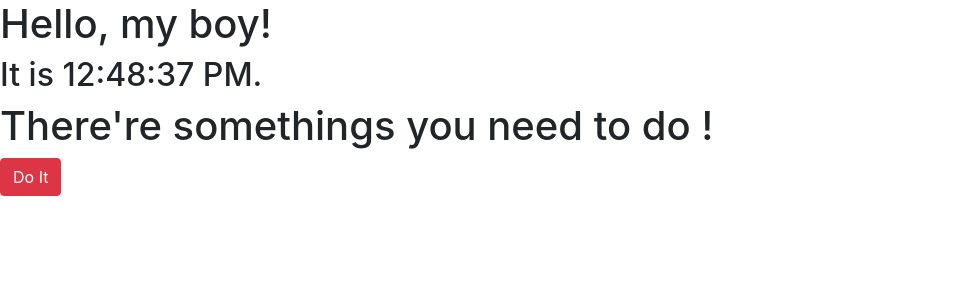
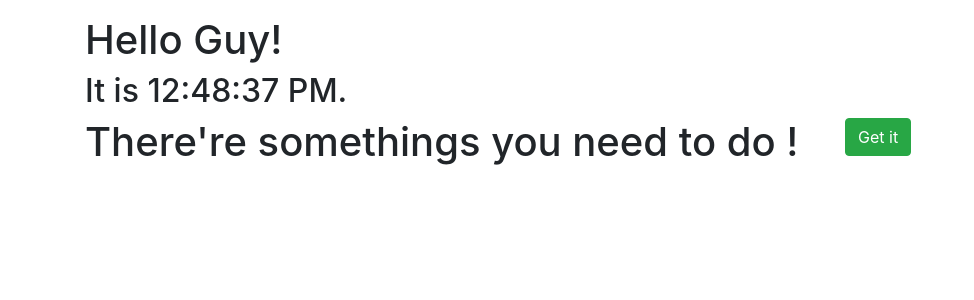
Before and after one commit to buithanhnhan76/to-do-app, a React (Create React App) app: page / in a window 1280 px wide. Shown: the top 300 px of the page, without its empty margins (0-974 px from the left). Built offline with nearby package versions, Linux system fonts and the light colour scheme.

Commit message:
complete

```diff
--- a/public/index.html
+++ b/public/index.html
@@ -24,7 +24,17 @@
       work correctly both with client-side routing and a non-root public URL.
       Learn how to configure a non-root public URL by running `npm run build`.
     -->
-    <title>React App</title>
+    <title>To-do list App</title>
+    <!-- bootstrap -->
+    <link rel="stylesheet" href="https://maxcdn.bootstrapcdn.com/bootstrap/4.0.0/css/bootstrap.min.css" integrity="sha384-Gn5384xqQ1aoWXA+058RXPxPg6fy4IWvTNh0E263XmFcJlSAwiGgFAW/dAiS6JXm" crossorigin="anonymous">
+    <script src="https://code.jquery.com/jquery-3.2.1.slim.min.js" integrity="sha384-KJ3o2DKtIkvYIK3UENzmM7KCkRr/rE9/Qpg6aAZGJwFDMVNA/GpGFF93hXpG5KkN" crossorigin="anonymous"></script>
+    <script src="https://cdnjs.cloudflare.com/ajax/libs/popper.js/1.12.9/umd/popper.min.js" integrity="sha384-ApNbgh9B+Y1QKtv3Rn7W3mgPxhU9K/ScQsAP7hUibX39j7fakFPskvXusvfa0b4Q" crossorigin="anonymous"></script>
+    <script src="https://maxcdn.bootstrapcdn.com/bootstrap/4.0.0/js/bootstrap.min.js" integrity="sha384-JZR6Spejh4U02d8jOt6vLEHfe/JQGiRRSQQxSfFWpi1MquVdAyjUar5+76PVCmYl" crossorigin="anonymous"></script>
+    <!-- fontawesome -->
+    <script src="https://kit.fontawesome.com/c9801e10cc.js" crossorigin="anonymous"></script>
+    <!-- font -->
+    <link rel="preconnect" href="https://fonts.gstatic.com">
+    <link href="https://fonts.googleapis.com/css2?family=Roboto:wght@100&display=swap" rel="stylesheet">
   </head>
   <body>
     <noscript>You need to enable JavaScript to run this app.</noscript>
--- a/src/App.js
+++ b/src/App.js
@@ -6,26 +6,36 @@ import Button from './Components/Button';
 
 class App extends Component {
   state = {
-    learn: [
-    " Reactjs: Lists and Keys",
-    " Html: need improved",
-    " Css: need improve",
-    " javascript: need improve"
+    // your tasks
+    tasks: [
+    " Reactjs: Axios",
+    " Improve: Html, Css, JavaScript, Bootstrap4"
     ],
-    willPower:false,
+    // willPower: you will do it ?, default is false
+    willPower: false,
   };
 
+  // when click, set willPower != willPower
   handleClick(){
     this.setState({willPower: !this.state.willPower});
   }
 
   render () {
-    let {learn,willPower} = this.state;
+    // pick tasks and willPower from state
+    const {tasks,willPower} = this.state;
     return (
-    <div>
+    <div className="container mt-3">
         <Clock />
-        <Note tasks = {learn} doIt={willPower}/>
-        <Button doIt={willPower} onClickChange={() => this.handleClick()}/>
+        <div className="row">
+          <div className="col-8">
+            <Note tasks = {tasks} willPower={willPower}/>
+          </div>
+          <div className="col-4">
+            <Button willPower={willPower} onClick={() => this.handleClick()}/>
+          </div>
+        </div>
+
+
     </div>
   );
   }
--- a/src/Components/Button.jsx
+++ b/src/Components/Button.jsx
@@ -1,20 +1,16 @@
 import React, { Component } from 'react';
 
 class Button extends Component {
-
-    getClass(doIt){
-        if(doIt)
-            return "btn btn-success";
-        return "btn btn-danger";
-    };
-
-
     render() {
-        let {doIt} = this.props;
+        // pick willPower from app.js
+        const {willPower} = this.props;
         return (
-
-            <button onClick={this.props.onClickChange} className={this.getClass(doIt)}
-            type="button">{ doIt === false ? "Do It" : " GIVE 100 % "}</button>
+            // btn class = success when not click and in danger if user want to finish
+            <button onClick={this.props.onClick} className={(willPower)?"btn btn-danger":"btn btn-success"}
+            >
+            {/* label is Get It when user not click and Finish after user click */}
+            { willPower ? "Finish" : "Get it"}
+            </button>
          );
     }
 }
--- a/src/Components/Clock.jsx
+++ b/src/Components/Clock.jsx
@@ -5,17 +5,16 @@ import React, { Component } from 'react';
 class Clock extends Component{
     constructor(props){
       super(props);
+      // initial date with Date type js (Wed Jul 21 2021 16:34:45 GMT+0700 (Indochina Time))
       this.state = {date: new Date()};
     };
 
     componentDidMount(){
-      this.timerID = setInterval(() => this.tick(),1000);
+      // call tick every 1000 miliseconds
+      setInterval(() => this.tick(),1000);
     };
 
-    componentWillUnmount(){
-      clearInterval(this.timerID);
-    };
-
+    // set date with a new date
     tick(){
       this.setState({date: new Date()});
     };
@@ -23,7 +22,8 @@ class Clock extends Component{
     render(){
       return (
         <div>
-          <h1>Hello, my boy!</h1>
+          <h1>Hello Guy!</h1>
+          {/* toLocaleTimeString returns time like 04:03:01 pm */}
           <h2>It is {this.state.date.toLocaleTimeString()}. </h2>
         </div>
       )
--- a/src/Components/Note.jsx
+++ b/src/Components/Note.jsx
@@ -2,9 +2,9 @@ import React, { Component } from 'react';
 
 class Note extends Component {
     render() {
-        let {doIt} = this.props;
+        const {willPower} = this.props;
         return (
-            (doIt) ?
+            (willPower)?
             <div>
                 <h1>This Is Your Tasks Today !</h1>
                 <ul>
@@ -12,8 +12,10 @@ class Note extends Component {
                     <li key={task}>{task}</li>
                     )}
                 </ul>
-            </div>  :
+            </div>
+            :
             <div>
+                    {/* if willPower is false, then this h1 is printed */}
                     <h1>There're somethings you need to do !</h1>
             </div>
          );
```
Also changed, not shown: 1 other file (tests, documents, lock files or other folders).
